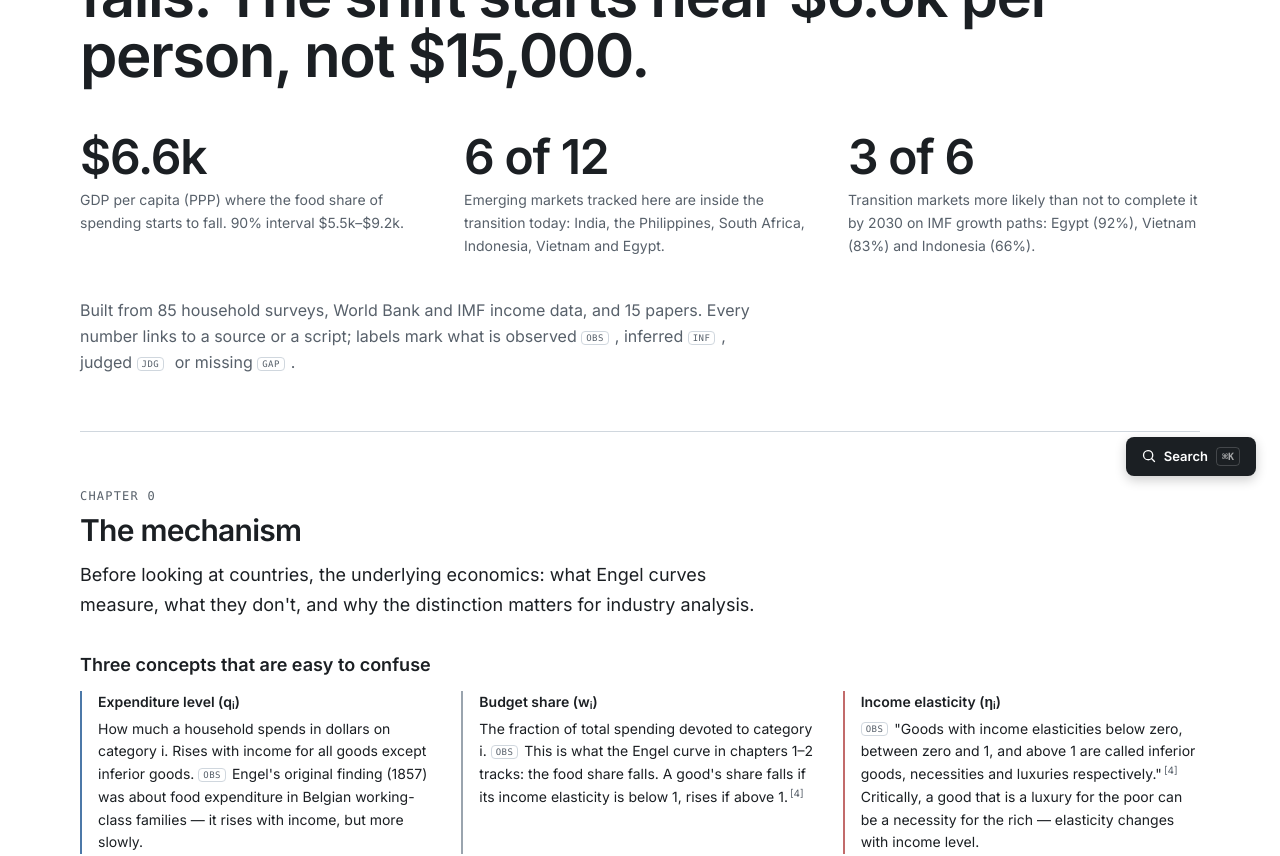
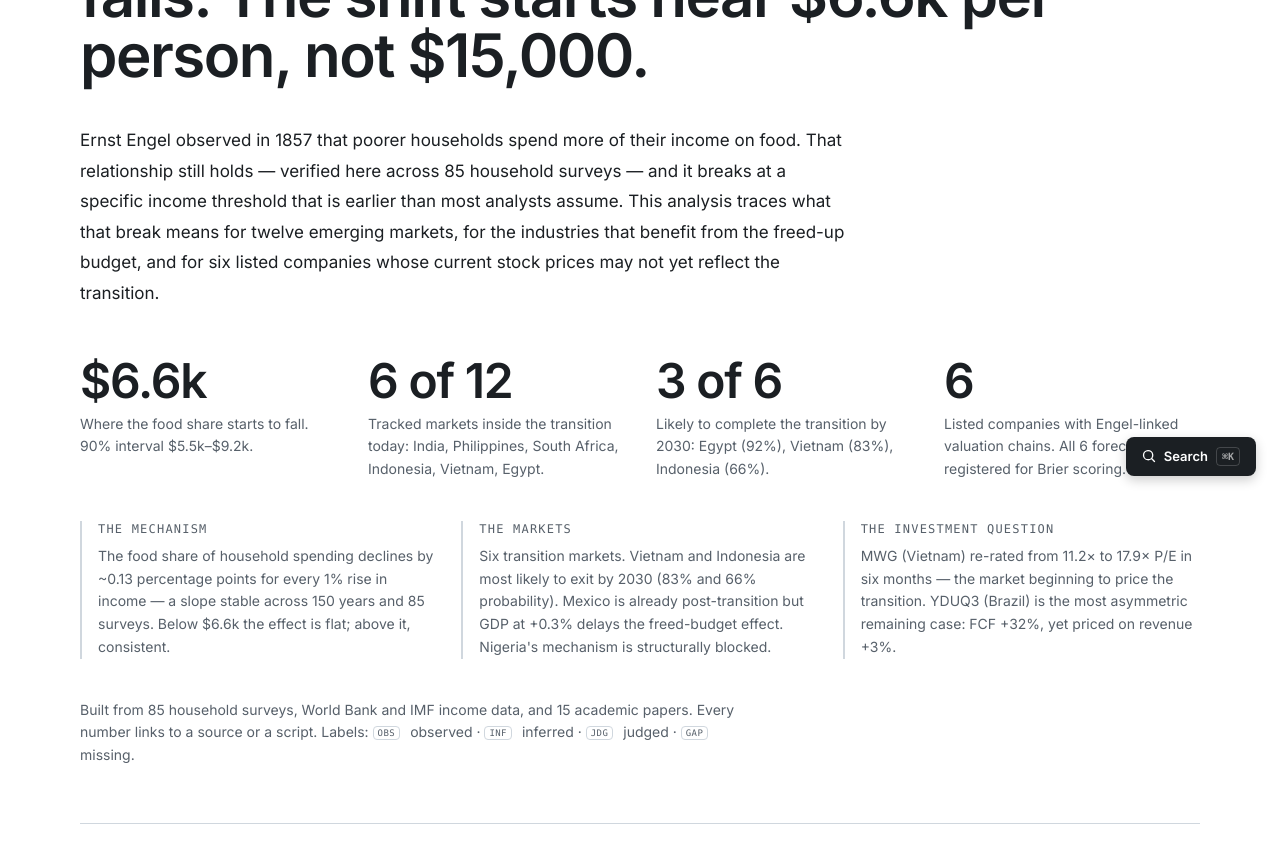
Before and after one commit to Replicant-Partners/engelscurves1, a Next.js app: page /story in a window 1280 px wide. Shown: the part 300-1156 px from the top of the page. Built offline with nearby package versions, Linux system fonts and the light colour scheme.

Commit message:
feat: executive summary (abstract + 4 tiles + 3 finding cards); Ch5 sidebar visual cards; HouseholdBars h-14; PhaseTracks ROW 58; DollarStreet H 480; Ch10 bigger timeline

```diff
--- a/app/story/page.tsx
+++ b/app/story/page.tsx
@@ -102,28 +102,58 @@ export default function StoryPage() {
       </nav>
 
       <div className="max-w-[1440px] mx-auto px-6 lg:px-12 xl:px-20">
-        {/* Chapter 0 */}
+        {/* Executive Summary / Hero */}
         <header className="pt-16 pb-14">
           <div className="text-xs font-mono text-[#57606a] tracking-widest mb-4">ENGEL CURVES RESEARCH &middot; OCTOBER 2026</div>
           <h1 className="text-4xl md:text-5xl lg:text-6xl font-semibold tracking-tight leading-tight max-w-5xl">
             As countries get richer, the share of household budgets spent on food falls. The shift starts near {usd(story.bounds.start)} per person, not $15,000.
           </h1>
-          <div className="grid grid-cols-1 md:grid-cols-3 gap-8 mt-12">
+
+          {/* Abstract */}
+          <div className="mt-10 max-w-3xl">
+            <p className="text-[17px] leading-[1.8] text-[#1b1f23]">
+              Ernst Engel observed in 1857 that poorer households spend more of their income on food. That relationship still holds — verified here across {story.fit.n} household surveys — and it breaks at a specific income threshold that is earlier than most analysts assume. This analysis traces what that break means for twelve emerging markets, for the industries that benefit from the freed-up budget, and for six listed companies whose current stock prices may not yet reflect the transition.
+            </p>
+          </div>
+
+          {/* Key numbers */}
+          <div className="grid grid-cols-2 md:grid-cols-4 gap-8 mt-12">
             <div>
               <div className="text-5xl font-semibold tracking-tight">{usd(story.bounds.start)}</div>
-              <p className="text-sm text-[#57606a] mt-2 leading-relaxed">GDP per capita (PPP) where the food share of spending starts to fall. 90% interval {usd(story.bounds.startCi[0])}&ndash;{usd(story.bounds.startCi[2])}.</p>
+              <p className="text-sm text-[#57606a] mt-2 leading-relaxed">Where the food share starts to fall. 90% interval {usd(story.bounds.startCi[0])}&ndash;{usd(story.bounds.startCi[2])}.</p>
             </div>
             <div>
               <div className="text-5xl font-semibold tracking-tight">6 of 12</div>
-              <p className="text-sm text-[#57606a] mt-2 leading-relaxed">Emerging markets tracked here are inside the transition today: India, the Philippines, South Africa, Indonesia, Vietnam and Egypt.</p>
+              <p className="text-sm text-[#57606a] mt-2 leading-relaxed">Tracked markets inside the transition today: India, Philippines, South Africa, Indonesia, Vietnam, Egypt.</p>
             </div>
             <div>
               <div className="text-5xl font-semibold tracking-tight">3 of 6</div>
-              <p className="text-sm text-[#57606a] mt-2 leading-relaxed">Transition markets more likely than not to complete it by 2030 on IMF growth paths: Egypt ({pct(T.EGY.pExit2030)}), Vietnam ({pct(T.VNM.pExit2030)}) and Indonesia ({pct(T.IDN.pExit2030)}).</p>
+              <p className="text-sm text-[#57606a] mt-2 leading-relaxed">Likely to complete the transition by 2030: Egypt ({pct(T.EGY.pExit2030)}), Vietnam ({pct(T.VNM.pExit2030)}), Indonesia ({pct(T.IDN.pExit2030)}).</p>
+            </div>
+            <div>
+              <div className="text-5xl font-semibold tracking-tight">6</div>
+              <p className="text-sm text-[#57606a] mt-2 leading-relaxed">Listed companies with Engel-linked valuation chains. All 6 forecast IDs registered for Brier scoring.</p>
             </div>
           </div>
-          <p className="text-base text-[#57606a] mt-10 leading-relaxed max-w-[680px]">
-            Built from {story.fit.n} household surveys, World Bank and IMF income data, and 15 papers. Every number links to a source or a script; labels mark what is observed <Tag t="OBS" />, inferred <Tag t="INF" />, judged <Tag t="JDG" /> or missing <Tag t="GAP" />.
+
+          {/* Finding summary */}
+          <div className="mt-10 grid grid-cols-1 md:grid-cols-3 gap-6">
+            <div className="border-l-2 border-[#d0d7de] pl-4">
+              <p className="text-xs font-mono text-[#57606a] tracking-widest mb-2">THE MECHANISM</p>
+              <p className="text-sm text-[#57606a] leading-relaxed">The food share of household spending declines by ~0.13 percentage points for every 1% rise in income — a slope stable across 150 years and 85 surveys. Below $6.6k the effect is flat; above it, consistent.</p>
+            </div>
+            <div className="border-l-2 border-[#d0d7de] pl-4">
+              <p className="text-xs font-mono text-[#57606a] tracking-widest mb-2">THE MARKETS</p>
+              <p className="text-sm text-[#57606a] leading-relaxed">Six transition markets. Vietnam and Indonesia are most likely to exit by 2030 (83% and 66% probability). Mexico is already post-transition but GDP at +0.3% delays the freed-budget effect. Nigeria's mechanism is structurally blocked.</p>
+            </div>
+            <div className="border-l-2 border-[#d0d7de] pl-4">
+              <p className="text-xs font-mono text-[#57606a] tracking-widest mb-2">THE INVESTMENT QUESTION</p>
+              <p className="text-sm text-[#57606a] leading-relaxed">MWG (Vietnam) re-rated from 11.2× to 17.9× P/E in six months — the market beginning to price the transition. YDUQ3 (Brazil) is the most asymmetric remaining case: FCF +32%, yet priced on revenue +3%.</p>
+            </div>
+          </div>
+
+          <p className="text-sm text-[#57606a] mt-10 leading-relaxed max-w-[680px]">
+            Built from {story.fit.n} household surveys, World Bank and IMF income data, and 15 academic papers. Every number links to a source or a script. Labels: <Tag t="OBS" /> observed &middot; <Tag t="INF" /> inferred &middot; <Tag t="JDG" /> judged &middot; <Tag t="GAP" /> missing.
           </p>
         </header>
 
@@ -455,13 +485,20 @@ export default function StoryPage() {
               <HouseholdBars />
               <p className="text-sm leading-relaxed mt-6"><Tag t="INF" />Food falls from {pct(story.household[0].foodShare)} to {pct(story.household[1].foodShare)} of the budget. Non-food spending per person rises from ${num(story.household[0].nonFood)} to ${num(story.household[1].nonFood)}, about +{Math.round((story.household[1].nonFood / story.household[0].nonFood - 1) * 100)}%, while income rises 100%.</p>
             </div>
-            <div className="md:col-span-2 text-sm leading-relaxed space-y-4">
-              <h3 className="text-xs font-semibold uppercase tracking-wider text-[#57606a]">Where the money goes, according to the literature</h3>
-              <p><span className="font-semibold">Discretionary goods.</span> The share of spending on discretionary goods rises with income<Cite ids={[1, 2]} />.</p>
-              <p><span className="font-semibold">Housing first.</span> In 20 emerging markets, household wealth reaches consumption mainly through housing<Cite ids={[6]} />.</p>
-              <p><span className="font-semibold">Finance later.</span> Stock-market gains reach consumption only once the financial sector deepens past a threshold<Cite ids={[7]} />.</p>
-              <p><span className="font-semibold">Thinner than it looks.</span> Even the richest 5% of households in poor countries spend 5&ndash;15 points more on food than the poor in rich countries<Cite ids={[11]} />.</p>
-              <p><span className="font-semibold">More cyclical.</span> Discretionary demand tracks financial markets more closely than necessities (US retail evidence)<Cite ids={[5]} />.</p>
+            <div className="md:col-span-2 space-y-4">
+              <p className="text-xs font-mono text-[#57606a] tracking-widest">WHERE THE FREED BUDGET GOES</p>
+              {[
+                { label: 'Discretionary goods', detail: 'Budget share rises with income as food share falls.', cite: [1, 2] },
+                { label: 'Housing first', detail: 'In 20 EMs, wealth reaches consumption mainly through housing.', cite: [6] },
+                { label: 'Finance later', detail: 'Stock-market gains reach consumption only above a credit threshold.', cite: [7] },
+                { label: 'Thinner than it looks', detail: 'Richest 5% in poor countries still spend 5–15pp more on food than the poor in rich countries.', cite: [11] },
+                { label: 'More cyclical', detail: 'Discretionary demand tracks financial markets more than necessities.', cite: [5] },
+              ].map((item) => (
+                <div key={item.label} className="border-l-2 border-[#d0d7de] pl-4 py-1">
+                  <div className="font-semibold text-[14px] text-[#1b1f23] mb-1">{item.label}<sup className="text-[10px] text-[#57606a] ml-0.5">[{item.cite.join(',')}]</sup></div>
+                  <p className="text-[13px] text-[#57606a] leading-relaxed">{item.detail}</p>
+                </div>
+              ))}
             </div>
           </div>
           <div className="mt-10">
@@ -605,13 +642,13 @@ export default function StoryPage() {
 
                 <Chapter id="watch" n="7" title="Predictions" lede="The Engel mechanism generates falsifiable country-level predictions. These are the dated claims the data will confirm or refute — ordered by when each signal arrives.">
           <p className="text-xs text-[#57606a] mb-4">Solid marker: an observed fact. Hollow marker: an inferred probability &mdash; the same convention as the Explorer&rsquo;s hollow projection bubbles.</p>
-          <ol className="relative border-l border-[#d0d7de] ml-2 space-y-8">
+          <ol className="relative border-l-2 border-[#d0d7de] ml-2 space-y-10">
             {watch.map((w) => (
               <li key={w.what} className="pl-6">
-                <span className={`absolute -left-[5px] mt-1.5 h-2.5 w-2.5 rounded-full ${w.tag === 'OBS' ? 'bg-[#1b1f23]' : 'bg-white border-2 border-[#1b1f23]'}`} />
-                <div className="text-xs font-mono text-[#57606a] tracking-wider">{w.when}</div>
-                <div className="text-lg font-semibold mt-0.5">{w.what}</div>
-                <p className="text-sm text-[#1b1f23] leading-relaxed mt-1 max-w-3xl"><Tag t={w.tag} />{w.detail}</p>
+                <span className={`absolute -left-[7px] mt-1.5 h-3.5 w-3.5 rounded-full ${w.tag === 'OBS' ? 'bg-[#1b1f23]' : 'bg-white border-2 border-[#1b1f23]'}`} />
+                <div className="text-xs font-mono text-[#57606a] tracking-wider mb-1">{w.when}</div>
+                <div className="text-xl font-semibold mt-0.5 mb-1">{w.what}</div>
+                <p className="text-[15px] text-[#1b1f23] leading-[1.75] mt-1"><Tag t={w.tag} />{w.detail}</p>
               </li>
             ))}
           </ol>
--- a/components/story/PhaseTracks.tsx
+++ b/components/story/PhaseTracks.tsx
@@ -3,7 +3,7 @@ import { useEffect, useRef, useState } from 'react';
 import { story } from '../../data/storyData';
 import { BAND_FILL } from './regionColors';
 
-const W = 820, LEFT = 120, RIGHT = 150, ROW = 46, TOP = 50;
+const W = 820, LEFT = 130, RIGHT = 150, ROW = 58, TOP = 56;
 const MIN = 2000, MAX = 50000;
 const x = (g: number) => LEFT + ((Math.log(g) - Math.log(MIN)) / (Math.log(MAX) - Math.log(MIN))) * (W - LEFT - RIGHT);
 const usd = (v: number) => `$${Math.round(v / 1000)}k`;
```
Also changed, not shown: components/story/DollarStreetHouses.tsx (+5 -5 lines), components/story/HouseholdBars.tsx (+26 -12 lines).
